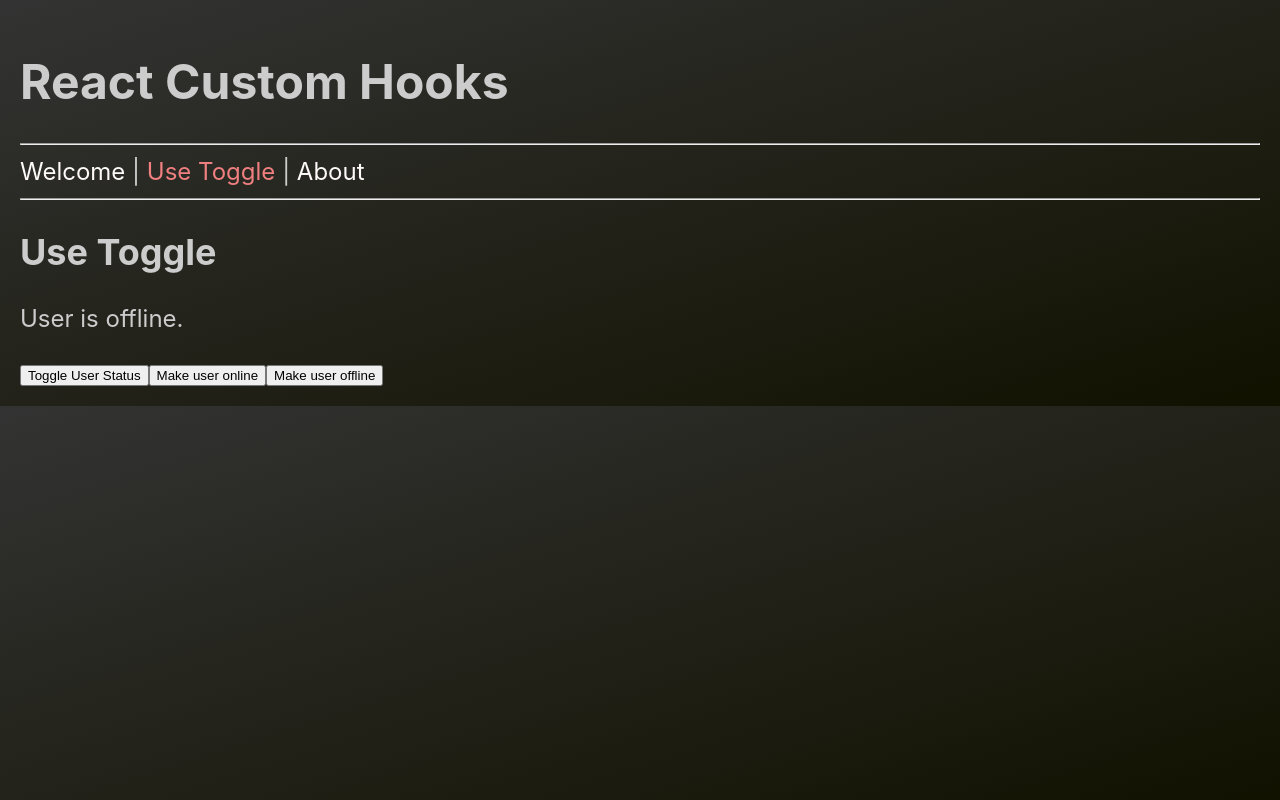
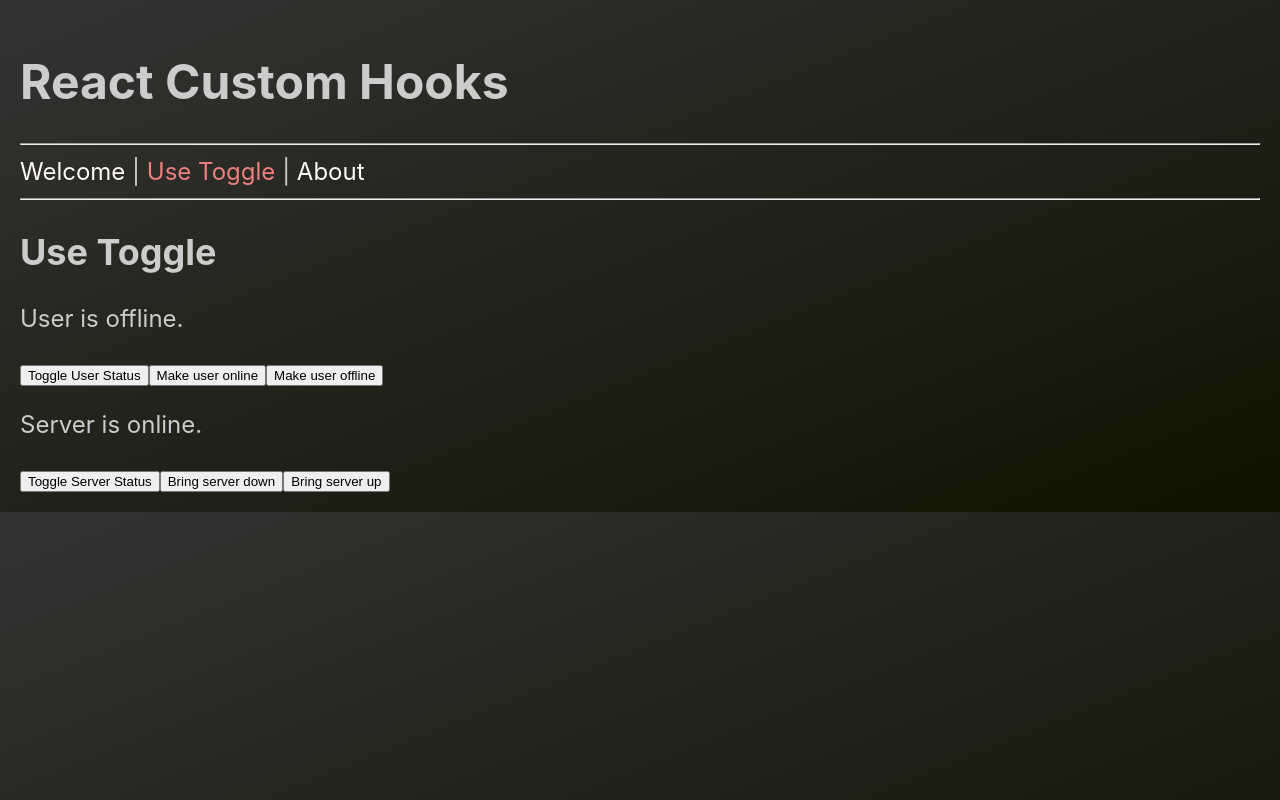
Before and after one commit to EveKlieber/customhooks, a React (Vite) app: page /use-toggle in a window 1280 px wide. Built offline with nearby package versions, Linux system fonts and the light colour scheme.

Commit message:
server is down done

```diff
--- a/src/pages/PageUseToggle.jsx
+++ b/src/pages/PageUseToggle.jsx
@@ -1,17 +1,42 @@
-import { useToggle } from './hooks/useToggle';
+import { useToggle } from "./hooks/useToggle";
 export const PageUseToggle = () => {
-		const [userIsOnline, toggleUserIsOnline] = useToggle(false); // wir erhalen ein Array mit Boolean und func
-
+  const [userIsOnline, toggleUserIsOnline] = useToggle(false); // wir erhalen ein Array mit Boolean und func
+  const [serverIsDown, toggleServerIsDown] = useToggle(false);
 
   return (
     <div className="page_useToggle">
       <h2>Use Toggle</h2>
-      <div className="buttonArea">
-        {userIsOnline ? <p>User is online.</p> : <p>User is offline.</p>}
-        <button onClick={() => toggleUserIsOnline()}>Toggle User Status</button>
-        <button onClick={() => toggleUserIsOnline(true)}>Make user online</button>
-        <button onClick={() => toggleUserIsOnline(false)}>Make user offline</button>
+
+      <div className="userIsOnline">
+        <div className="buttonArea">
+          {userIsOnline ? <p>User is online.</p> : <p>User is offline.</p>}
+          <button onClick={() => toggleUserIsOnline()}>
+            Toggle User Status
+          </button>
+          <button onClick={() => toggleUserIsOnline(true)}>
+            Make user online
+          </button>
+          <button onClick={() => toggleUserIsOnline(false)}>
+            Make user offline
+          </button>
+        </div>
       </div>
+
+      <div className="serverIsDown">
+        <div className="buttonArea">
+          {serverIsDown ? <p>Warning: Server is down !</p> : <p>Server is online.</p>}
+          <button onClick={() => toggleServerIsDown()}>
+            Toggle Server Status
+          </button>
+          <button onClick={() => toggleServerIsDown(true)}>
+            Bring server down
+          </button>
+          <button onClick={() => toggleServerIsDown(false)}>
+            Bring server up
+          </button>
+        </div>
+      </div>
+
     </div>
   );
 };
```
